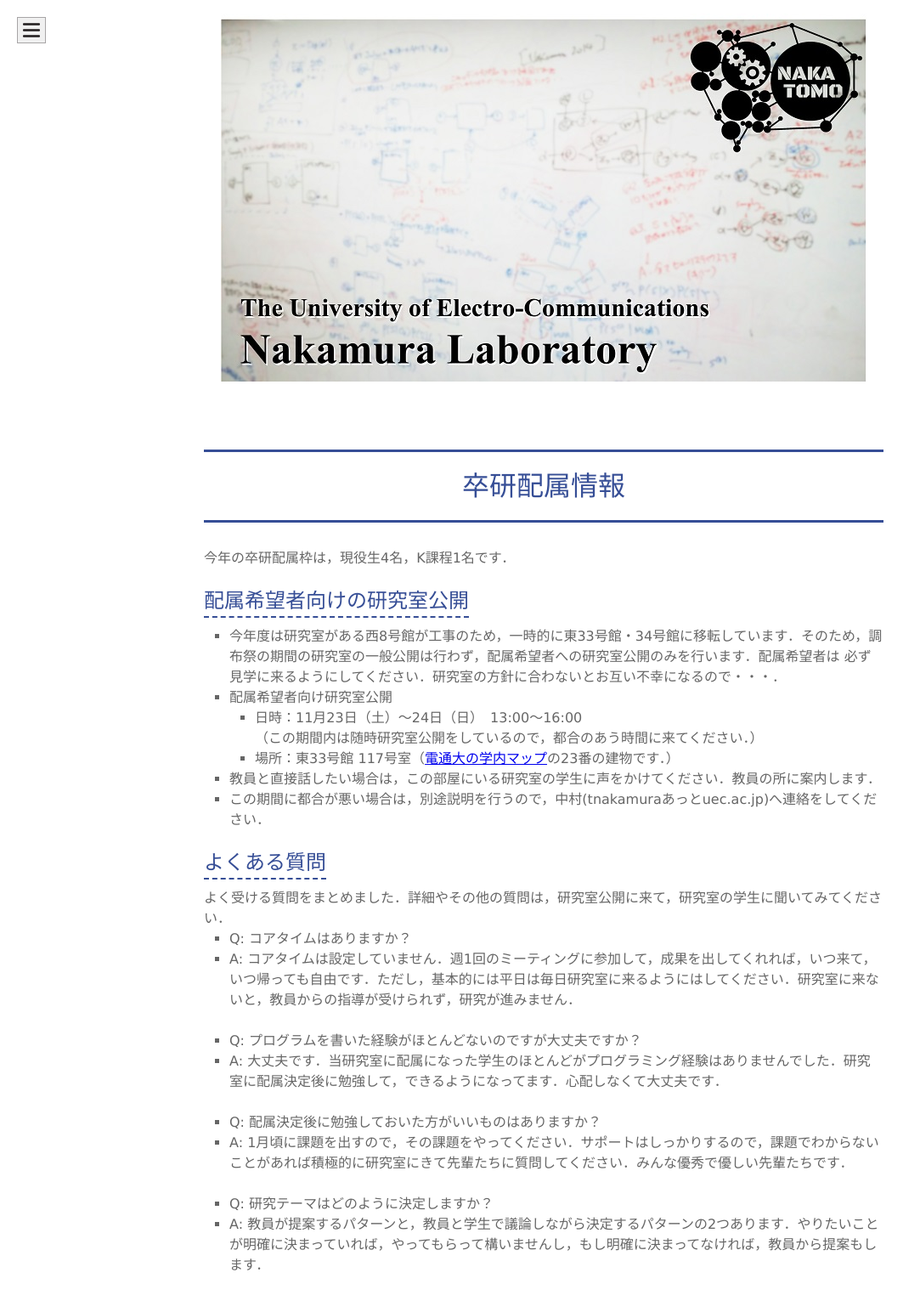
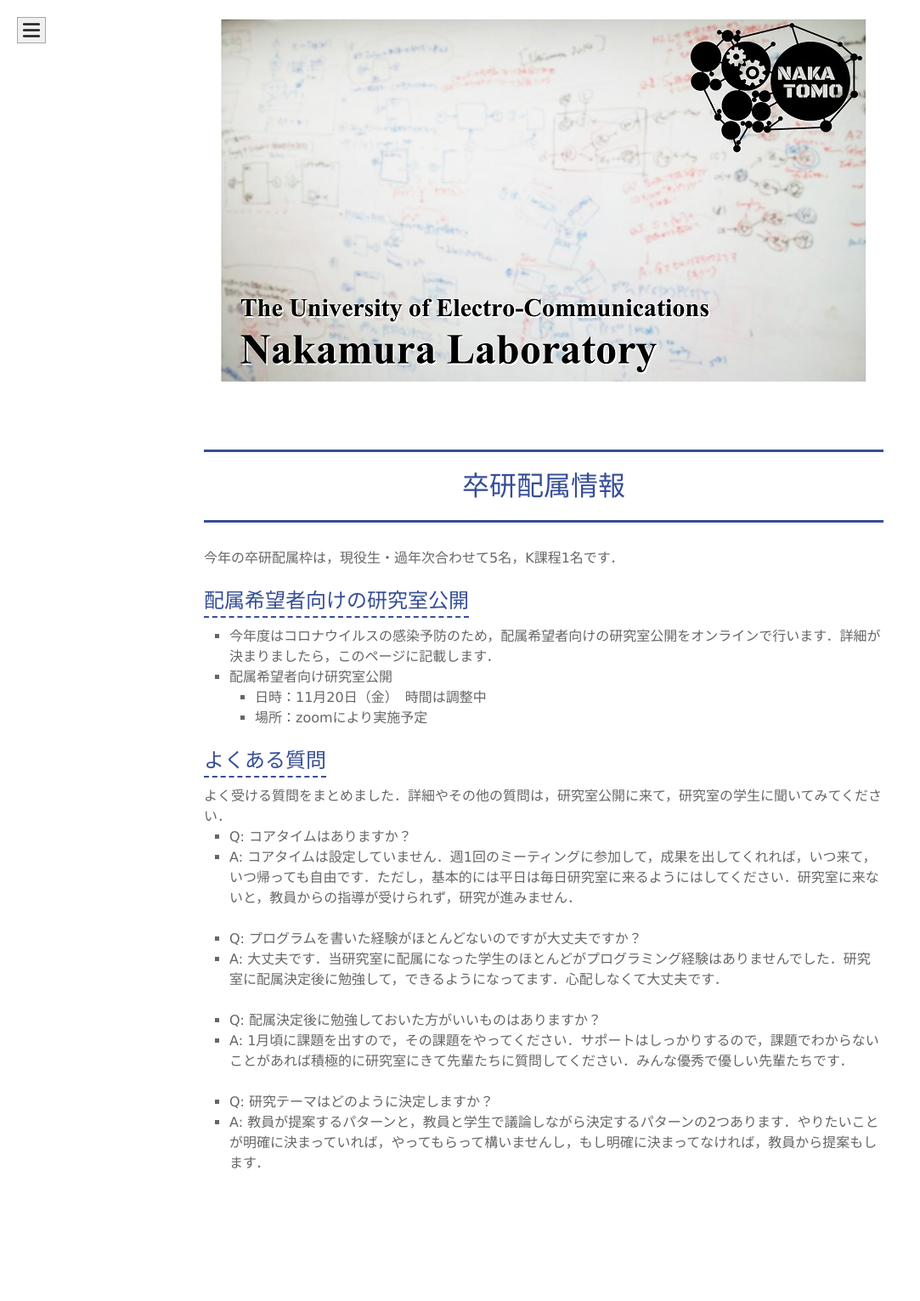
Before and after one commit to naka-lab/naka-lab.github.io, a Jekyll site: the page built from subpages/haizoku.md, in a window 1280 px wide. Shown: the whole page at 85% size, without its empty margins (0-1083 px from the left). Built offline with Jekyll 4.4.1, drawn with Linux system fonts in a browser that asks for light colours; our own code applies the rules of GitHub Pages for plain Markdown files; after the commit the page ends 1411 px from its top, so only the background shows below that.

Commit message:
Update haizoku.md

```diff
--- a/subpages/haizoku.md
+++ b/subpages/haizoku.md
@@ -4,16 +4,13 @@ layout: default
 
 
 # 卒研配属情報
-今年の卒研配属枠は，現役生4名，K課程1名です．
+今年の卒研配属枠は，現役生・過年次合わせて5名，K課程1名です．
 
 ## 配属希望者向けの研究室公開
-- 今年度は研究室がある西8号館が工事のため，一時的に東33号館・34号館に移転しています．そのため，調布祭の期間の研究室の一般公開は行わず，配属希望者への研究室公開のみを行います．配属希望者は **必ず** 見学に来るようにしてください．研究室の方針に合わないとお互い不幸になるので・・・．
+- 今年度はコロナウイルスの感染予防のため，配属希望者向けの研究室公開をオンラインで行います．詳細が決まりましたら，このページに記載します．
 - 配属希望者向け研究室公開
-  - 日時：11月23日（土）〜24日（日）　13:00〜16:00
-   （この期間内は随時研究室公開をしているので，都合のあう時間に来てください．）
-  - 場所：東33号館 117号室（[電通大の学内マップ](https://www.uec.ac.jp/about/profile/access/)の23番の建物です．）
-- 教員と直接話したい場合は，この部屋にいる研究室の学生に声をかけてください．教員の所に案内します．
-- この期間に都合が悪い場合は，別途説明を行うので，中村(tnakamuraあっとuec.ac.jp)へ連絡をしてください．
+  - 日時：11月20日（金）　時間は調整中
+  - 場所：zoomにより実施予定
 
 ## よくある質問
 よく受ける質問をまとめました．詳細やその他の質問は，研究室公開に来て，研究室の学生に聞いてみてください．
```
